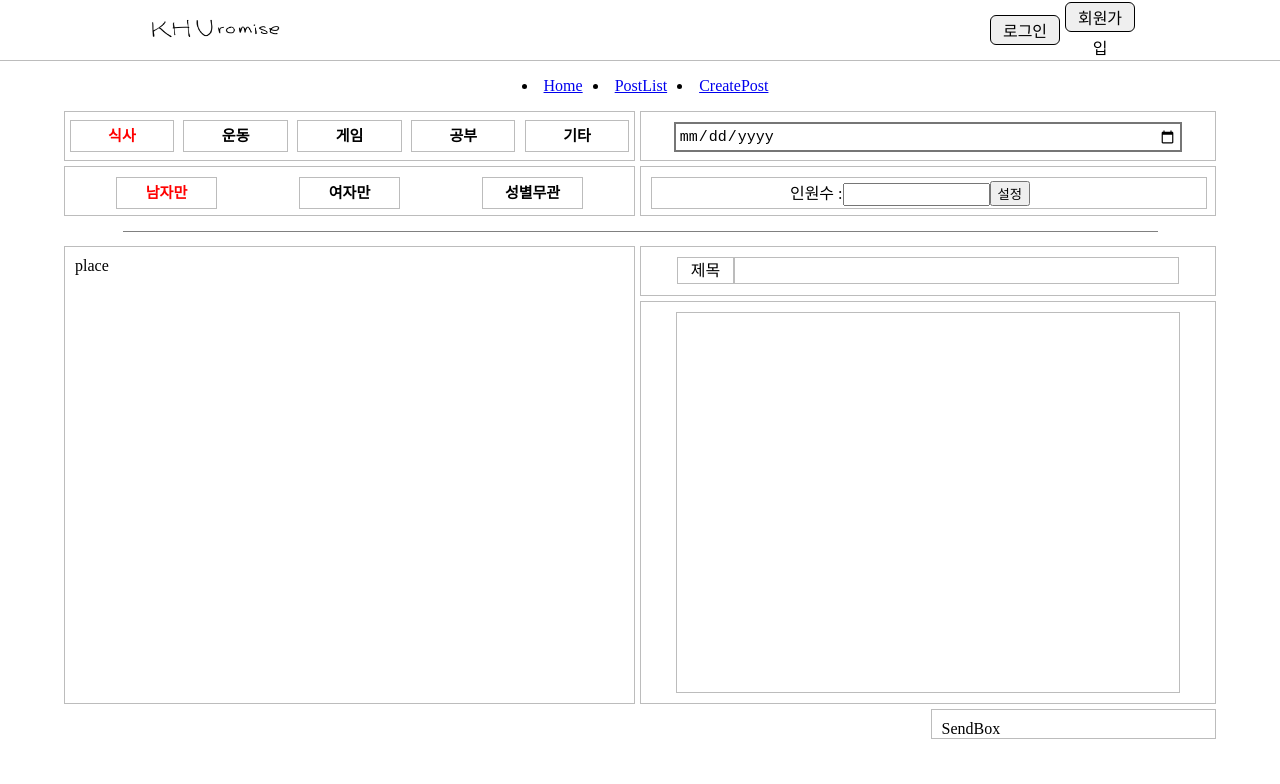
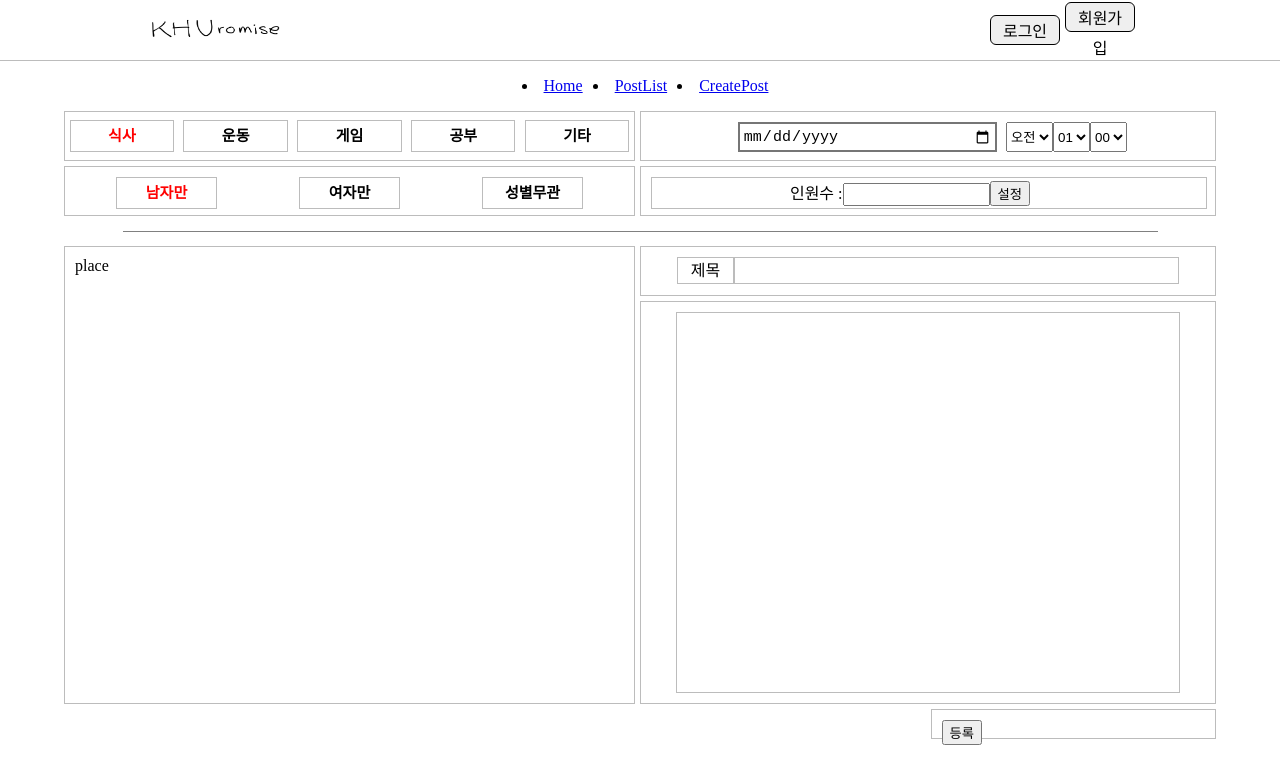
Before and after one commit to mucent/khuromise-frontend, a React (Create React App) app: page /createpost in a window 1280 px wide. Shown: the top 784 px of the page. Built offline with nearby package versions, Linux system fonts and the light colour scheme; no server answers.

Commit message:
[ADD] CreatePost 약속시간 설정 기능 추가, 임시로 json-server에 게시글 정보 보내는 코드 개발중

```diff
--- a/src/components/createpost/CreatePost.js
+++ b/src/components/createpost/CreatePost.js
@@ -1,4 +1,4 @@
-import React from 'react';
+import React, {useState} from 'react';
 import styled from "styled-components";
 import PurposeList from "./PurposeList";
 import Time from "./Time";
@@ -8,6 +8,7 @@ import GenderList from "./GenderList";
 import PostTitle from "./PostTitle";
 import PostContents from "./PostContents";
 import Line from "./Line";
+import PostSend from './PostSend';
 
 /* const PurposeListBox = styled.div`
 
@@ -104,6 +105,13 @@ const CreatePostBox = styled.div`
 
 
 function CreatePost() {
+
+  const [titlevalue, setTitleValue] = useState('');
+  const [contentvalue, setContentsValue] = useState('');
+
+  console.log(titlevalue);
+  console.log(contentvalue);
+
   return (
     <CreatePostBox>
       <div className="CreatePost">
@@ -113,9 +121,16 @@ function CreatePost() {
         <div className="GenderBox"><GenderList /></div>
         <div className="LineBox"><Line /></div>
         <div className="PlaceBox"><Place /></div>
-        <div className="PostTitleBox"><PostTitle /></div>
-        <div className="PostContentsBox"><PostContents /></div>
-        <div className="SendBox">SendBox</div>
+        <div className="PostTitleBox">
+          <PostTitle setTitleValue={setTitleValue}/>
+        </div>
+        <div className="PostContentsBox">
+          <PostContents setContentsValue={setContentsValue}/>
+        </div>
+        <div className="SendBox"><PostSend
+          titlevalue={titlevalue}
+          contentvalue = {contentvalue}/>
+        </div>
       </div>
     </CreatePostBox>
 
--- a/src/components/createpost/PostContents.js
+++ b/src/components/createpost/PostContents.js
@@ -8,7 +8,14 @@ const PostBox = styled.div`
   justify-content : center;
 `;
 
-function PostContents() {
+function PostContents(props) {
+
+  const [postcontents, setPostContents] = useState('');
+
+  const onChange = (e) => {
+    setPostContents(e.target.value);
+    props.setContentsValue(e.target.value);
+  };
 
   const [hei, setHei] = useState("375");
 
@@ -28,8 +35,10 @@ function PostContents() {
           height : hei+'px',
           minHeight : '350px'
         }}
+        onChange={onChange}
         onKeyDown = {size}
         onKeyUp = {size}
+        value = {postcontents}
       >
       </textarea>
     </PostBox>
--- /dev/null
+++ b/src/components/createpost/PostSend.js
@@ -0,0 +1,47 @@
+import React, {useState, useRef} from 'react';
+import styled from 'styled-components';
+import useFetch from '../../hooks/useFetch';
+
+const PostBox = styled.div`
+
+`;
+
+function PostSend({ titlevalue , contentvalue }) {
+
+  const posts = useFetch("http://localhost:3002/posts")
+
+  function onSubmit(e) {
+    e.preventDefault();
+
+    fetch("http://localhost:3002/posts", {
+      method : "POST",
+      headers : {
+        "Content-Type" : "application/json; charset=UTF-8"
+      },
+      body : JSON.stringify({
+        "id" : 3,
+        "name" : "익명",
+        "userGender" : "w",
+        "date" : "2022.07.19.",
+        "hour" : 13,
+        "minute" : 30,
+        "purpose" : "meal",
+        "gender" : "w",
+        "peopleNum" : 3,
+        "title" : titlevalue,
+        "content" : contentvalue
+      }),
+    }).then(res =>{
+      if (res.ok){
+        alert("생성이 완료되었습니다");
+      }
+    });
+  }
+
+  return(
+      <form onSubmit = {onSubmit}>
+        <button>등록</button>
+      </form>
+  );
+}
+export default PostSend;
--- a/src/components/createpost/PostTitle.js
+++ b/src/components/createpost/PostTitle.js
@@ -26,8 +26,17 @@ const TotalTitleBox = styled.div`
 
 `;
 
-function PostTitle() {
+function PostTitle(props) {
+
+  const [posttitle, setPostTitle] = useState('');
+
+  const onChange = (e) => {
+    setPostTitle(e.target.value);
+    props.setTitleValue(e.target.value);
+  };
+
   return (
+    <div>
       <TotalTitleBox>
         <TitleBox>
           제목
@@ -39,10 +48,13 @@ function PostTitle() {
             border : '0px solid #bcbcbc',
             position : 'relative',
             top : '8%'
-        }}/>
+          }}
+            onChange={onChange}
+            value={posttitle}/>
         </TitleWritingBox>
       </TotalTitleBox>
-  );
+    </div>
+    )
 }
 
 export default PostTitle;
--- a/src/components/createpost/Time.js
+++ b/src/components/createpost/Time.js
@@ -6,19 +6,30 @@ const TimeBox = styled.div`
   justify-content : center;
 `;
 
-const InputBox = styled.div`
-  width : 100%;
+const DateInputBox = styled.div`
+  width : 50%;
   height : 100%;
   display : flex;
   justify-content : center;
+`;
 
+const TimeInputBox = styled.div`
+  display : flex;
+  justify-content : center;
 `;
 
 function Time() {
+
+  const dateRef = useRef(null);
+  const noonRef = useRef(null);
+  const hourRef = useRef(null);
+  const minuteRef = useRef(null);
+
   return (
     <TimeBox>
-      <InputBox>
+      <DateInputBox>
         <input
+          ref={dateRef}
           type='date'
           style={{
             width : '90%',
@@ -26,7 +37,45 @@ function Time() {
             fontSize : '15px',
             borderStyle : 'double',
             padding : '3px'}}/>
-      </InputBox>
+      </DateInputBox>
+      <TimeInputBox>
+        <select ref={noonRef}>
+          <option>오전</option>
+          <option>오후</option>
+        </select>
+      </TimeInputBox>
+      <TimeInputBox>
+        <select ref={hourRef}>
+          <option>01</option>
+          <option>02</option>
+          <option>03</option>
+          <option>04</option>
+          <option>05</option>
+          <option>06</option>
+          <option>07</option>
+          <option>08</option>
+          <option>09</option>
+          <option>10</option>
+          <option>11</option>
+          <option>12</option>
+        </select>
+      </TimeInputBox>
+      <TimeInputBox>
+        <select ref={minuteRef}>
+          <option>00</option>
+          <option>05</option>
+          <option>10</option>
+          <option>15</option>
+          <option>20</option>
+          <option>25</option>
+          <option>30</option>
+          <option>35</option>
+          <option>40</option>
+          <option>45</option>
+          <option>50</option>
+          <option>55</option>
+        </select>
+      </TimeInputBox>
     </TimeBox>
   );
 }
--- /dev/null
+++ b/src/hooks/useFetch.js
@@ -0,0 +1,19 @@
+import {useState, useEffect} from 'react';
+
+function useFetch(url) {
+  const [data, setData] = useState();
+
+  useEffect(() => {
+    fetch(url)
+      .then(res => {
+        return res.json();
+      })
+      .then(data => {
+        setData(data);
+      });
+  }, [url]);
+
+  return data;
+}
+
+export default useFetch;
```
Also changed, not shown: src/db/data.json (added, +32 -0 lines), 2 other files (tests, documents, lock files or other folders). Lines whose indentation alone changed are shown as unchanged.
